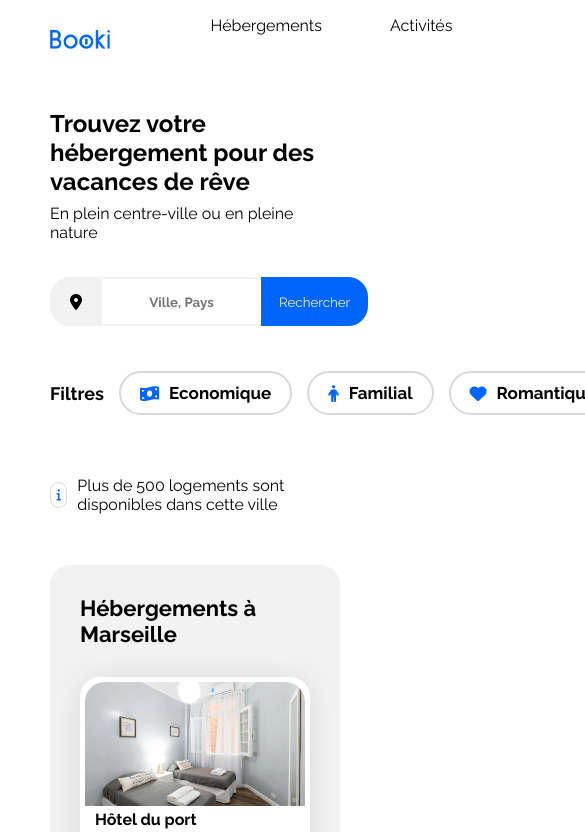
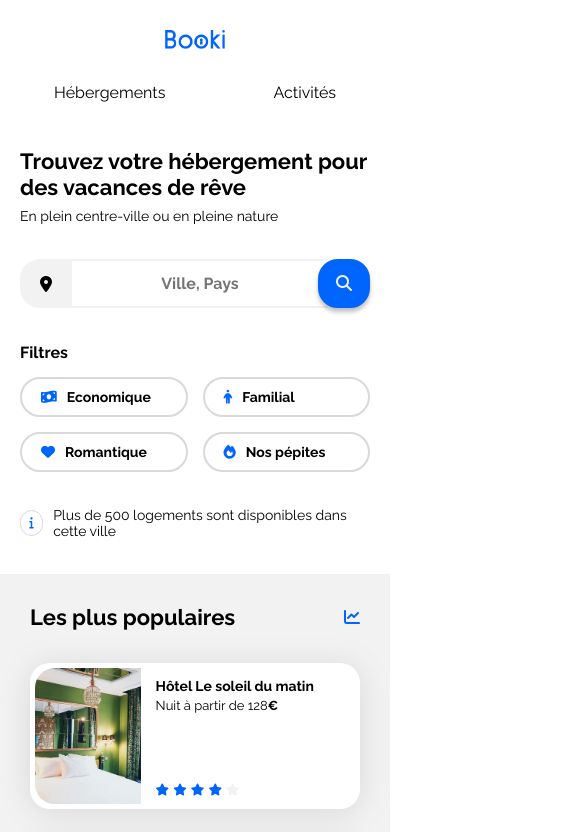
Before and after one commit to lorloop/OPC-P2-Booki, a plain HTML site: page index.html in a window 390 px wide. Shown: the top 832 px of the page, 585 px wide, since content can reach past the window. Drawn offline with Linux system fonts and the light colour scheme.

Commit message:
final commit : responsive OK / Google Chrome OK / Firefox OK

```diff
--- a/css/style.css
+++ b/css/style.css
@@ -39,13 +39,25 @@ a {
     font-size: 22px;
 }
 
-.title-18 {
+.text-18 {
     margin: 0;
     font-size: 18px;
+    font-weight: 700;
+}
+
+.information-text {
+    margin: 0;
+    font-size: 16px;
+    font-weight: 400;
 }
 
 .default-margin-bottom {
     margin-bottom: 35px;
+}
+
+.margin-30 {
+    margin-top: 30px;
+    margin-bottom: 30px;
 }
 
 .default-padding {
@@ -122,10 +134,6 @@ nav a:hover {
     margin-bottom: 8px;
 }
 
-.headline p {
-    margin: 0;
-}
-
 /****** Recherche ***********/
 
 .recherche .formulaire {
@@ -134,7 +142,7 @@ nav a:hover {
     height: 49px;
 }
 
-.recherche .formulaire i {
+.recherche .formulaire .search-logo {
     display: flex;
     align-items: center;
     padding: 0 18px;
@@ -170,11 +178,20 @@ nav a:hover {
     border-bottom-right-radius: 20px;
 }
 
+.recherche .formulaire .recherche-logo {
+    display: none;
+}
+
 /****** Filtres ***********/
 
 .filtres {
     display: flex;
     align-items: center;
+    gap: 15px;
+}
+
+.filtres-links {
+    display: flex;
     gap: 15px;
 }
 
@@ -235,12 +252,10 @@ nav a:hover {
 }
 
 .hebergements-cards {
-    margin-top: 30px;
     display: grid;
     grid-template-columns: repeat(auto-fit, minmax(200px, 1fr));
     grid-template-rows: auto auto;
     gap: 30px;
-    margin-bottom: 30px;
     max-width: 100%;
 }
 
@@ -332,33 +347,30 @@ nav a:hover {
 }
 
 .activites-cards {
-    margin-top: 30px;
     display: grid;
     grid-template-columns: repeat(4, 1fr);
     gap: 30px;
-    margin-bottom: 30px;
 }
 
 .activites-cards .card {
     display: flex;
     flex-direction: column;
     width: auto;
+    height: 439px;
     padding: 0;
 }
 
 .activites-cards img {
-    height: 380px;
+    height: 86%;
     border-top-left-radius: 20px;
     border-top-right-radius: 20px;
     width: 100%;
 }
 
 .activites-cards .card-content {
+    height: 14%;
+    box-sizing: border-box;
     padding: 20px 19px 20px 19px;
-    display: flex;
-    flex-direction: column;
-    justify-content: space-between;
-    box-sizing: border-box;
 }
 
 .activites-cards .card-title {
@@ -393,12 +405,25 @@ nav a:hover {
         padding: 0 0;
     }
 
+    .filtres {
+        flex-direction: column;
+        align-items: unset;
+    }
+
     .hebergements-and-populaires {
         flex-direction: column;
     }
 
     .hebergements {
         width: 100%;
+    }
+
+    .card-title {
+        font-size: 14px;
+    }
+
+    .card-subtitle {
+        font-size: 13px;
     }
 
     .populaires {
@@ -416,6 +441,138 @@ nav a:hover {
         width: 30%;
     }
 
+    .activites-cards .card {
+        height: 270px;
+    }
+
+    .activites-cards img {
+        height: 74%;
+    }
+
+    .activites-cards .card-content {
+        height: 26%;
+        align-content: center;
+    }
+}
+
+/* Small devices (phones, less than 768px) */
+@media (max-width: 767.98px) {
+
+    .default-padding {
+        padding: 0 0;
+    }
+
+    .text-18 {
+        font-size: 16px;
+    }
+
+    .information-text {
+        font-size: 14px;
+    }
+
+    header {
+        flex-direction: column;
+        height: fit-content;
+    }
+
+    .logo {
+        align-self: center;
+    }
+
+    nav {
+        gap: 0;
+        padding: 0;
+    }
+
+    nav a {
+        align-items: flex-start;
+        border-bottom: solid 2px transparent;
+        border-top: none;
+        flex-grow: 1;
+        justify-content: center;
+    }
+
+    nav a:hover {
+        border-bottom: solid 2px var(--main-color);
+        border-top: none;
+    }
+
+    .headline {
+        padding: 0 20px;
+    }
+
+    .headline h1 {
+        font-size: 22px;
+    }
+
+    .recherche {
+        padding: 0 20px;
+    }
+
+    .recherche .formulaire input {
+        width: 100%;
+    }
+
+    .recherche .formulaire .recherche-logo {
+        display: initial;
+        border-radius: 20px;
+        margin-left: -10px;
+        box-shadow: 0px 4px 4px 0px #00000040;
+    }
+
+    .recherche .formulaire .recherche-text {
+        display: none;
+    }
+
+    .filtres {
+        padding: 0 20px;
+    }
+
+    .filtres .filtres-links {
+        display: grid;
+        grid-template-columns: repeat(2, 1fr);
+    }
+
+    .filtres .filtres-card {
+        font-size: 14px;
+    }
+
+    .infobar {
+        padding: 0 20px;
+    }
+
+    .hebergements-and-populaires {
+        flex-direction: column-reverse;
+    }
+
+    .hebergements-and-populaires section {
+        border-radius: 0;
+    }
+
+    .hebergements-and-populaires .hebergements {
+        background: #FFFFFF;
+    }
+
+    .hebergements-cards .card-title {
+        font-size: 14px;
+    }
+
+    .hebergements-cards .card-subtitle {
+        font-size: 13px;
+    }
+
+    .populaires {
+        margin-top: 0;
+    }
+
+    .populaires-cards {
+        flex-direction: column;
+    }
+
+    .populaires-cards a {
+        width: auto;
+    }
+
     .populaires-cards .card-title {
         font-size: 14px;
     }
@@ -423,9 +580,22 @@ nav a:hover {
     .populaires-cards .card-subtitle {
         font-size: 13px;
     }
+
+    .activites {
+        margin-bottom: 0;
+    }
+
+    .activites-cards {
+        display: flex;
+        flex-direction: column;
+        gap: 15px;
+    }
+
+    .activites-cards .card {
+        height: 200px;
+    }
+
+    .footer {
+        display: block;
+    }
 }
-
-/* Small devices (phones, less than 768px) */
-@media (max-width: 767.98px) {
-    /* ... */
-}
--- a/index.html
+++ b/index.html
@@ -27,35 +27,42 @@
         </header>
         <main class="default-padding">
             <div class="default-margin-bottom">
-                <section class="headline default-margin-bottom">
+                <div class="headline default-margin-bottom">
                     <h1>Trouvez votre hébergement pour des vacances de rêve</h1>
-                    <p>En plein centre-ville ou en pleine nature</p>
-                </section>
-                <section class="recherche default-margin-bottom">
+                    <p class="information-text">En plein centre-ville ou en pleine nature</p>
+                </div>
+                <div class="recherche default-margin-bottom">
                     <form class="formulaire">
-                        <i class="fa fa-location-dot"></i>
-                        <input type="text" placeholder="Ville, Pays" />
-                        <button>Rechercher</button>
+                        <i class="search-logo fa fa-location-dot"></i>
+                        <input class="text-18" type="text" placeholder="Ville, Pays" />
+                        <button class="recherche-text text-18">Rechercher</button>
+                        <button class="recherche-logo text-18"><i class="fa fa-magnifying-glass"></i></button>
                     </form>
-                </section>
-                <section class="filtres default-margin-bottom">
-                        <h2 class="title-18">Filtres</h2>
-                        <a href="#" class="filtres-card"><i class="fa-solid fa-money-bill-wave"></i>Economique</a>
-                        <a href="#" class="filtres-card"><i class="fa-solid fa-person"></i>Familial</a>
-                        <a href="#" class="filtres-card"><i class="fa-solid fa-heart"></i>Romantique</a>
-                        <a href="#" class="filtres-card"><i class="fa-solid fa-fire"></i>Nos pépites</a>
-                </section>
-                <section class="infobar">
+                </div>
+                <div class="filtres default-margin-bottom">
+                        <div class="filtres-title">
+                            <h2 class="text-18">Filtres</h2>
+                        </div>
+                        <div class="filtres-links">
+                            <a href="#" class="filtres-card"><i class="fa-solid fa-money-bill-wave"></i>Economique</a>
+                            <a href="#" class="filtres-card"><i class="fa-solid fa-person"></i>Familial</a>
+                            <a href="#" class="filtres-card"><i class="fa-solid fa-heart"></i>Romantique</a>
+                            <a href="#" class="filtres-card"><i class="fa-solid fa-fire"></i>Nos pépites</a>
+                        </div>
+
+
+                    </div>
+                <div class="infobar">
                     <div class="info-bulle">
                         <i class="fa fa-info" aria-hidden="true"></i>
                     </div>
-                    <p>Plus de 500 logements sont disponibles dans cette ville</p>
-                </section>
+                    <p class="information-text">Plus de 500 logements sont disponibles dans cette ville</p>
+                </div>
             </div>
             <div class="hebergements-and-populaires default-margin-bottom" id="hebergements">
                 <section class="hebergements">
                     <h2 class="section-title">Hébergements à Marseille</h2>
-                    <div class="hebergements-cards">
+                    <div class="hebergements-cards margin-30">
                     <a href="#">
                             <article class="card">
                                 <img src="./images/hebergements/fred-kleber.jpg" alt="Image de la chambre d'hôtel montrant un lit">
@@ -245,7 +252,7 @@
                 <div class="activites-title">
                     <h2 class="section-title">Activités à Marseille</h2>
                 </div>
-                <div class="activites-cards">
+                <div class="activites-cards margin-30">
                     <a href="#">
                             <article class="card">
                                 <img src="./images/activites/reno-laithienne.jpg" alt="Image montrant le vieux port">
@@ -292,18 +299,18 @@
         <footer class="default-padding">
             <div class="footer">
                 <div class="block">
-                    <h2 class="title-18">A propos</h2>
+                    <h2 class="text-18">A propos</h2>
                     <a href="#">Fonctionnement du site</a>
                     <a href="#">Conditions générales</a>
                     <a href="#">Données de confidentialité</a>
                 </div>
                 <div class="block">
-                    <h2 class="title-18">Nos hébergements</h2>
+                    <h2 class="text-18">Nos hébergements</h2>
                     <a href="#">Charte qualité</a>
                     <a href="#">Proposer votre hôtel</a>
                 </div>
                 <div class="block">
-                    <h2 class="title-18">Assistance</h2>
+                    <h2 class="text-18">Assistance</h2>
                     <a href="#">Centre d'aide</a>
                     <a href="#">Nous contacter</a>
                 </div>
```
Also changed, not shown: 1 other file.
